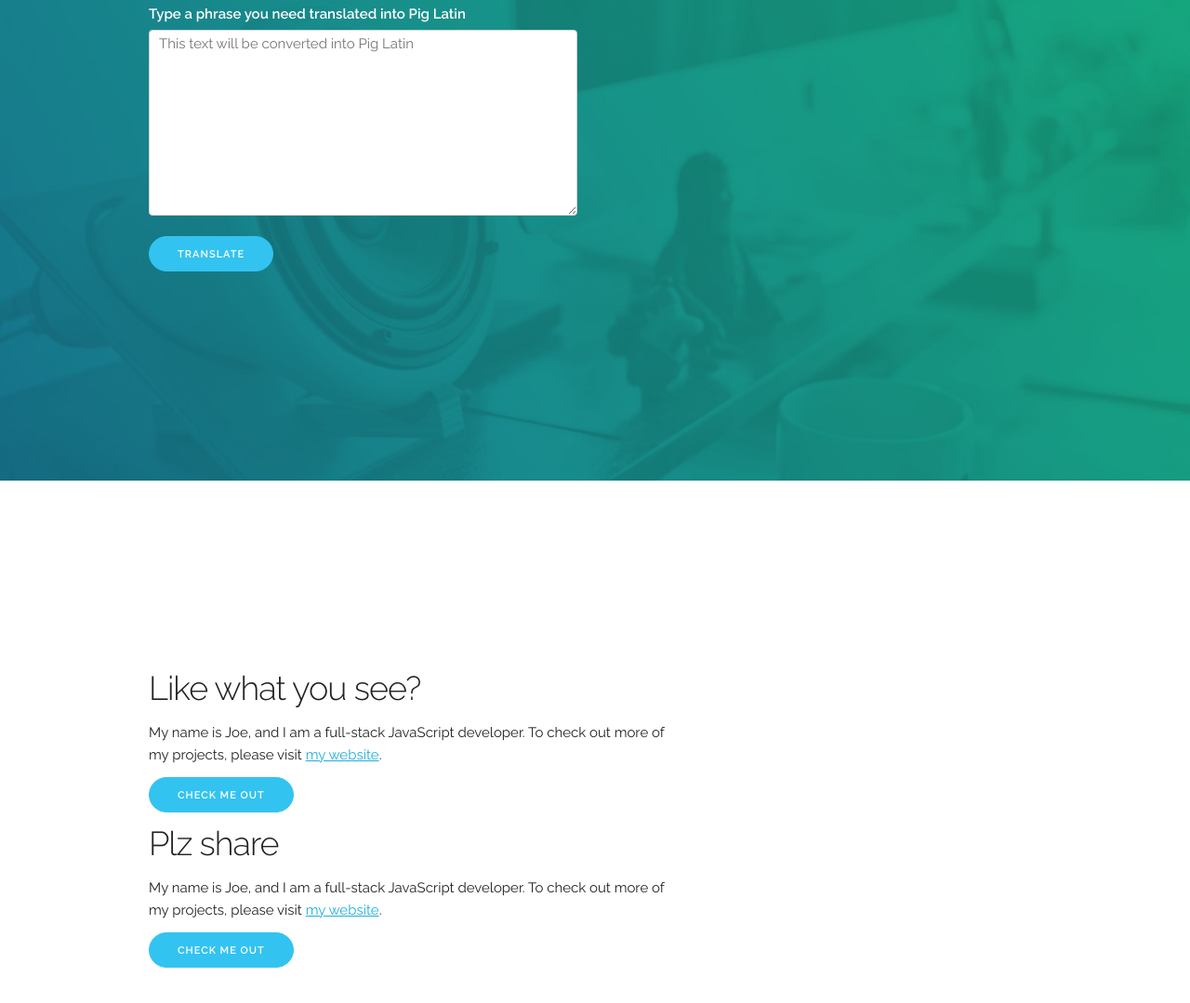
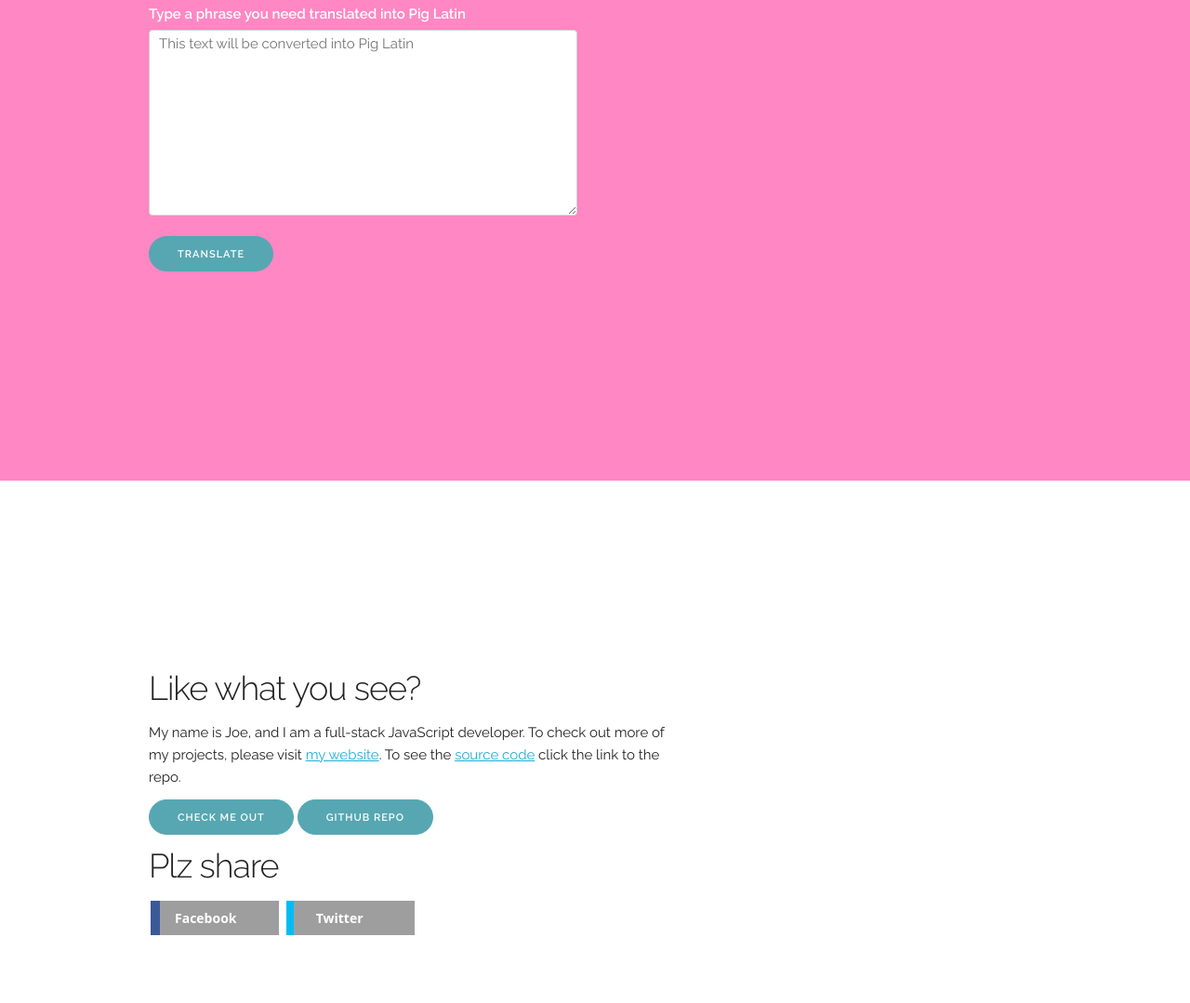
Before and after one commit to JoeKarlsson/Pig-Latin, a website: page index.html in a window 1280 px wide. Shown: the part 827-1906 px from the top of the page at 93% size. Drawn offline with nearby package versions, Linux system fonts and the light colour scheme; grey boxes are pictures that could not be loaded.

Commit message:
finsihed layout

```diff
--- a/css/styles.css
+++ b/css/styles.css
@@ -3,7 +3,10 @@
 .button {
   border-radius: 100px;
 }
-
+.button.button-primary {
+  background-color: #56A7B2;
+  border-color: #56A7B2;
+}
 textarea {
   color: black;
   min-height: 200px;
@@ -36,7 +39,7 @@ textarea {
 /* Values
 –––––––––––––––––––––––––––––––––––––––––––––––––– */
 .values {
-  background-image: url('../img/values-bg.jpg');
+  background-color: #ff87c3;
   background-size: cover;
   color: #fff;
   padding-bottom: 5rem;
@@ -119,3 +122,32 @@ textarea {
     font-size: 3.0rem;
   }
 }
+
+/* Share Buttons
+–––––––––––––––––––––––––––––––––––––––––––––––––– */
+.entry-social {margin-bottom: 20px;color: rgb(126, 126, 126);display: block;font-family: 'Open Sans',Tahoma, Verdana, Arial, sans-serif, Faruma, Faseyha;font-size: 14px;font-weight: normal;height: auto;line-height:23.799999237060547px;margin-bottom: 20px;width: 100%;
+width: 100%;float:left;border: solid 0px #aaa;}
+
+.entry-social div {display: block;width:138px;margin:2px;display: inline-block;
+    vertical-align: middle;}
+
+.entry-social a {text-decoration:none;display: block;padding-left: 20px;color: #FFFFFF !important;font-weight: bold;transition:background-color .3s;    }
+
+.entry-social .fb a {padding: 7px 10px 7px 26px;background: #3B5999 url('http://3.bp.blogspot.com/-yqD2363XuAo/UeDk98twSlI/AAAAAAAAArg/kXIzFBWmczM/s1600/fb14.png') no-repeat 10px center;}
+
+.entry-social .twitter a {padding: 7px 10px 7px 32px;background: #01BBF6 url('http://3.bp.blogspot.com/-0u8P4VQmEeU/UeDlVdilwcI/AAAAAAAAAro/lGTnlvHGyVw/s1600/twitter14.png') no-repeat 8px center;}
+
+.entry-social .gplus a {padding: 7px 10px 7px 32px;background: #D54135 url('http://3.bp.blogspot.com/-A8fFRexz_zk/UeDlgadvpiI/AAAAAAAAArw/TRd7NWNwo9s/s1600/gplus14.png') no-repeat 10px center;}
+
+.entry-social .linkedin a {padding: 7px 10px 7px 32px;background: #136F9B url('http://4.bp.blogspot.com/-yuEMxhpIXPc/UeDltjBGR1I/AAAAAAAAAr4/kgidavlGbY8/s1600/linkedin14.png') no-repeat 10px center;}
+
+.entry-social .pinterest a {padding: 7px 10px 7px 32px;background: #CB2027 url('http://1.bp.blogspot.com/-v-ZkEQhYpug/UeDl6uIio-I/AAAAAAAAAsA/9rqq2cXT08k/s320/pinterest14.png') no-repeat 10px center;}
+
+.entry-social .delicious a {padding: 7px 10px 7px 32px;background: #3173D1 url('http://2.bp.blogspot.com/-J9p31gkQfXw/UeDmILHMQwI/AAAAAAAAAsI/bEws_iRNx7g/s320/delicious14.png') no-repeat 10px center;}
+
+.entry-social .fb a:hover {background-color: rgb(50, 75, 129);}
+.entry-social .twitter a:hover {background-color: rgb(1, 159, 211);}
+.entry-social .gplus a:hover {background-color: rgb(191, 52, 40);}
+.entry-social .linkedin a:hover {background-color: rgb(15, 89, 125);}
+.entry-social .pinterest a:hover {background-color: rgb(174, 28, 35);}
+.entry-social .delicious a:hover {background-color: rgb(38, 90, 168);}
--- a/index.html
+++ b/index.html
@@ -98,16 +98,29 @@
     </div>
 
     <div class="section get-help">
-      <div class="container">
-        <h3 class="section-heading">Like what you see?</h3>
-        <p class="section-description">My name is Joe, and I am a full-stack JavaScript developer. To check out more of my projects, please visit <a href="http://www.callmejoe.net/">my website</a>.</p>
-        <a class="button button-primary" href="http://www.callmejoe.net/">Check Me Out</a>
+        <div class="row">
+          <div class="container">
+            <div class="six columns"></div>
+          <h3 class="section-heading">Like what you see?</h3>
+          <p class="section-description">My name is Joe, and I am a full-stack JavaScript developer. To check out more of my projects, please visit <a href="http://www.callmejoe.net/">my website</a>. To see the <a href="https://github.com/JoeKarlsson1/Pig-Latin">source code</a> click the link to the repo.</p>
+          <a class="button button-primary" target="_blank" href="http://www.callmejoe.net/">Check Me Out</a>
+          <a class="button button-primary" target="_blank" href="https://github.com/JoeKarlsson1/Pig-Latin">GitHub Repo</a>
+
+        </div>
       </div>
       <div class="container">
         <h3 class="section-heading">Plz share</h3>
-        <p class="section-description">My name is Joe, and I am a full-stack JavaScript developer. To check out more of my projects, please visit <a href="http://www.callmejoe.net/">my website</a>.</p>
-        <a class="button button-primary" href="http://www.callmejoe.net/">Check Me Out</a>
-      </div>
+
+        <div class="entry-social">
+          <div class="fb">
+          <a href="https://www.facebook.com/sharer/sharer.php?&u=https://joekarlsson1.github.io/Pig-Latin/" target="_blank">Facebook</a>
+          </div>
+          <div class="twitter">
+          <a href="https://twitter.com/intent/tweet?url=https://joekarlsson1.github.io/Pig-Latin/" target="_blank">Twitter</a>
+          </div>
+        </div>
+
+    </div>
     </div>
 
     <script type="text/javascript" src="pigLatin.js"></script>
```
Also changed, not shown: img/values-bg.jpg (deleted).
